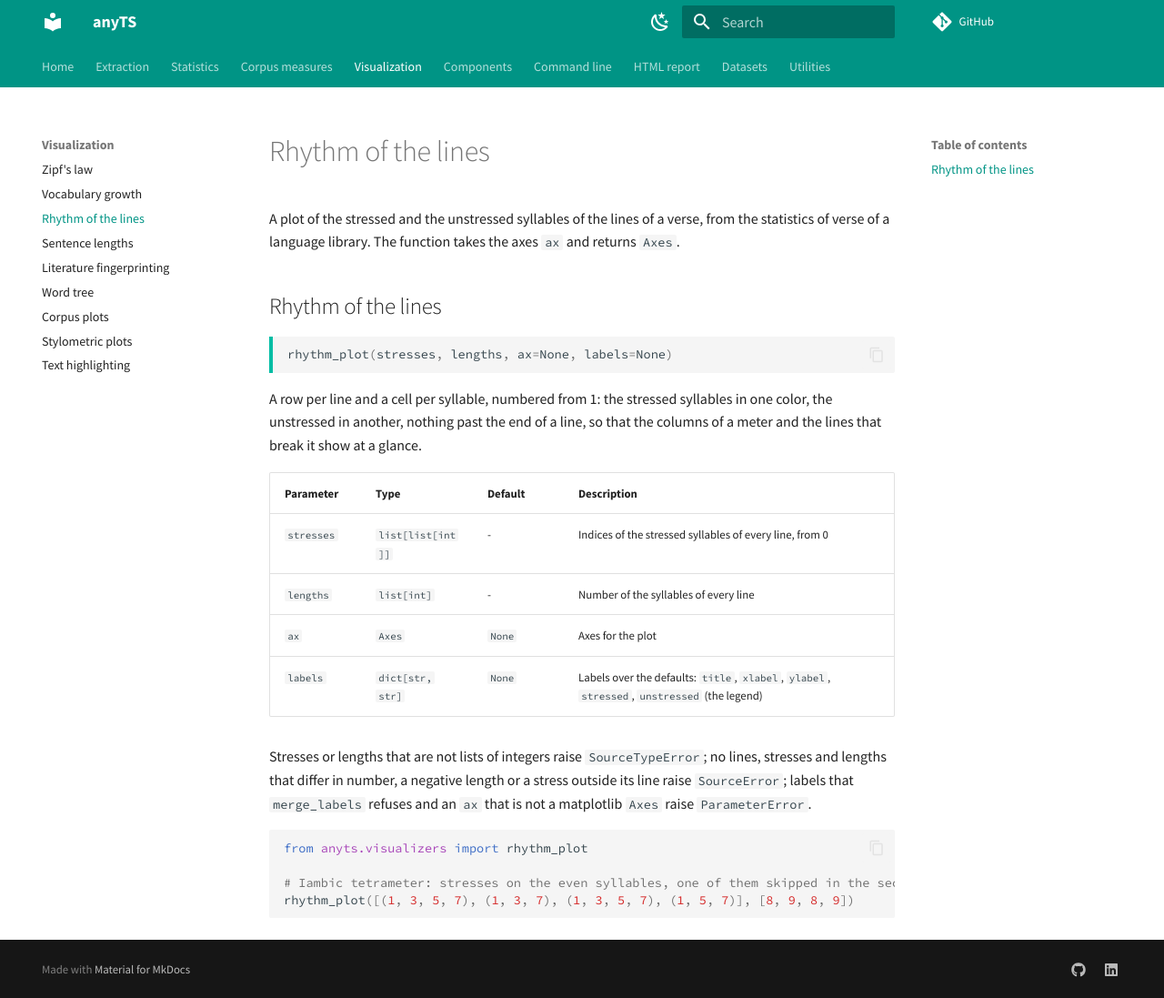
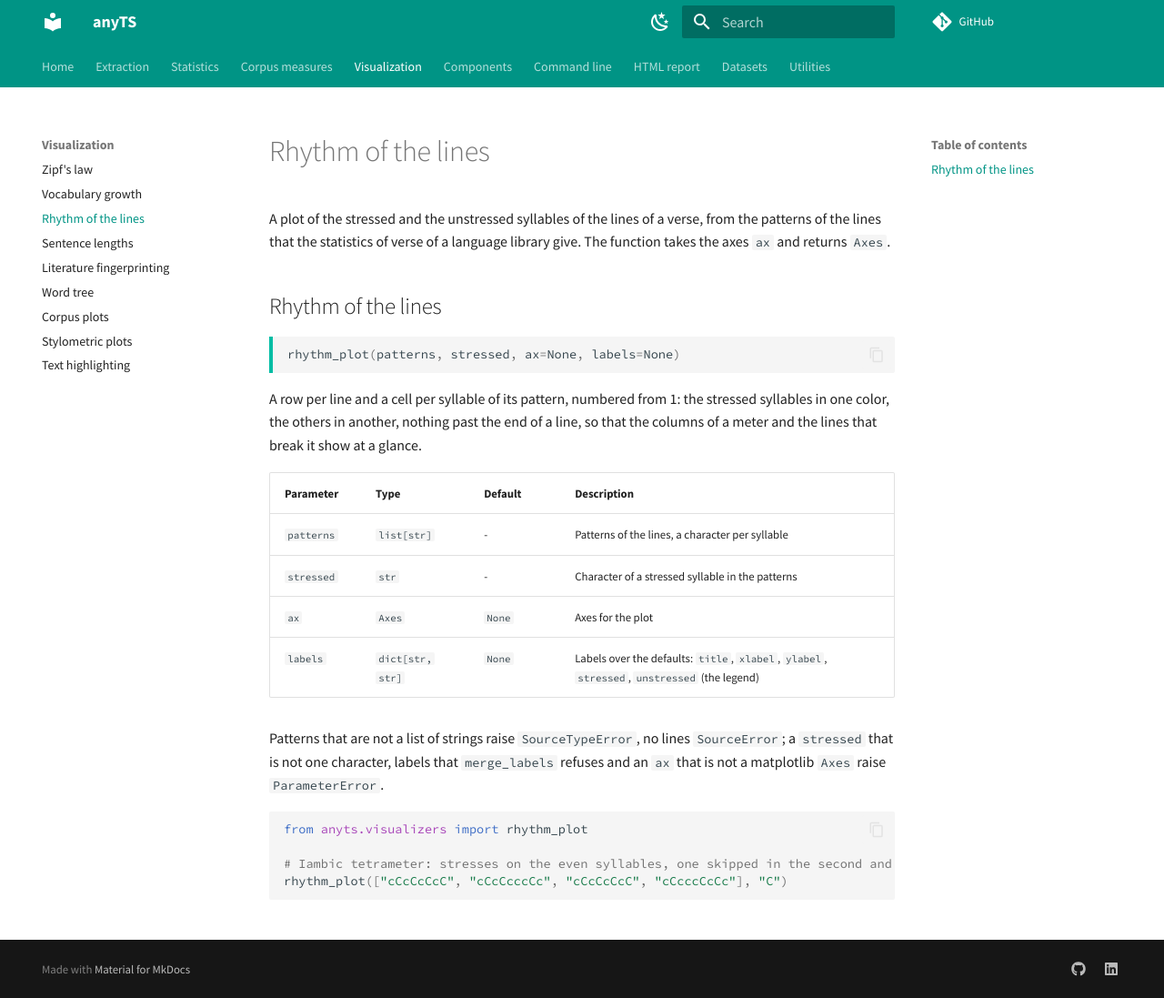
Before and after one commit to SergeyShk/anyTS, an MkDocs documentation site: the page built from docs/visualizers/verse.md, in a window 1280 px wide and 1097 px high. Shown: the whole window at 91% size. Built offline with MkDocs 1.6.1 and Material for MkDocs 9.7.7, drawn with Linux system fonts in a browser that asks for light colours; comment, search, counter and statistics services are not loaded.

Commit message:
Review of PR #158: patterns and the character of a stress, a layout, cells and ticks of a long poem
Co-Authored-By: Claude Opus 5.5 <noreply@anthropic.com>

````diff
--- a/docs/visualizers/verse.md
+++ b/docs/visualizers/verse.md
@@ -1,29 +1,29 @@
 # Rhythm of the lines
 
-A plot of the stressed and the unstressed syllables of the lines of a verse, from the statistics of verse of a language library. The function takes the axes `ax` and returns `Axes`.
+A plot of the stressed and the unstressed syllables of the lines of a verse, from the patterns of the lines that the statistics of verse of a language library give. The function takes the axes `ax` and returns `Axes`.
 
 ## Rhythm of the lines { #rhythm_plot }
 
 <!-- --8<-- [start:rhythm_plot] -->
 ``` {.python .signature}
-rhythm_plot(stresses, lengths, ax=None, labels=None)
+rhythm_plot(patterns, stressed, ax=None, labels=None)
 ```
 
-A row per line and a cell per syllable, numbered from 1: the stressed syllables in one color, the unstressed in another, nothing past the end of a line, so that the columns of a meter and the lines that break it show at a glance.
+A row per line and a cell per syllable of its pattern, numbered from 1: the stressed syllables in one color, the others in another, nothing past the end of a line, so that the columns of a meter and the lines that break it show at a glance.
 
 | Parameter | Type | Default | Description |
 | :-------- | :--- | :------ | :---------- |
-| `stresses` | `list[list[int]]` | - | Indices of the stressed syllables of every line, from 0 |
-| `lengths` | `list[int]` | - | Number of the syllables of every line |
+| `patterns` | `list[str]` | - | Patterns of the lines, a character per syllable |
+| `stressed` | `str` | - | Character of a stressed syllable in the patterns |
 | `ax` | `Axes` | `None` | Axes for the plot |
 | `labels` | `dict[str, str]` | `None` | Labels over the defaults: `title`, `xlabel`, `ylabel`, `stressed`, `unstressed` (the legend) |
 
-Stresses or lengths that are not lists of integers raise `SourceTypeError`; no lines, stresses and lengths that differ in number, a negative length or a stress outside its line raise `SourceError`; labels that `merge_labels` refuses and an `ax` that is not a matplotlib `Axes` raise `ParameterError`.
+Patterns that are not a list of strings raise `SourceTypeError`, no lines `SourceError`; a `stressed` that is not one character, labels that `merge_labels` refuses and an `ax` that is not a matplotlib `Axes` raise `ParameterError`.
 <!-- --8<-- [end:rhythm_plot] -->
 
 ``` python
 from anyts.visualizers import rhythm_plot
 
-# Iambic tetrameter: stresses on the even syllables, one of them skipped in the second line
-rhythm_plot([(1, 3, 5, 7), (1, 3, 7), (1, 3, 5, 7), (1, 5, 7)], [8, 9, 8, 9])
+# Iambic tetrameter: stresses on the even syllables, one skipped in the second and the fourth lines
+rhythm_plot(["cCcCcCcC", "cCcCcccCc", "cCcCcCcC", "cCcccCcCc"], "C")
 ```
````
Also changed, not shown: 3 other files.
